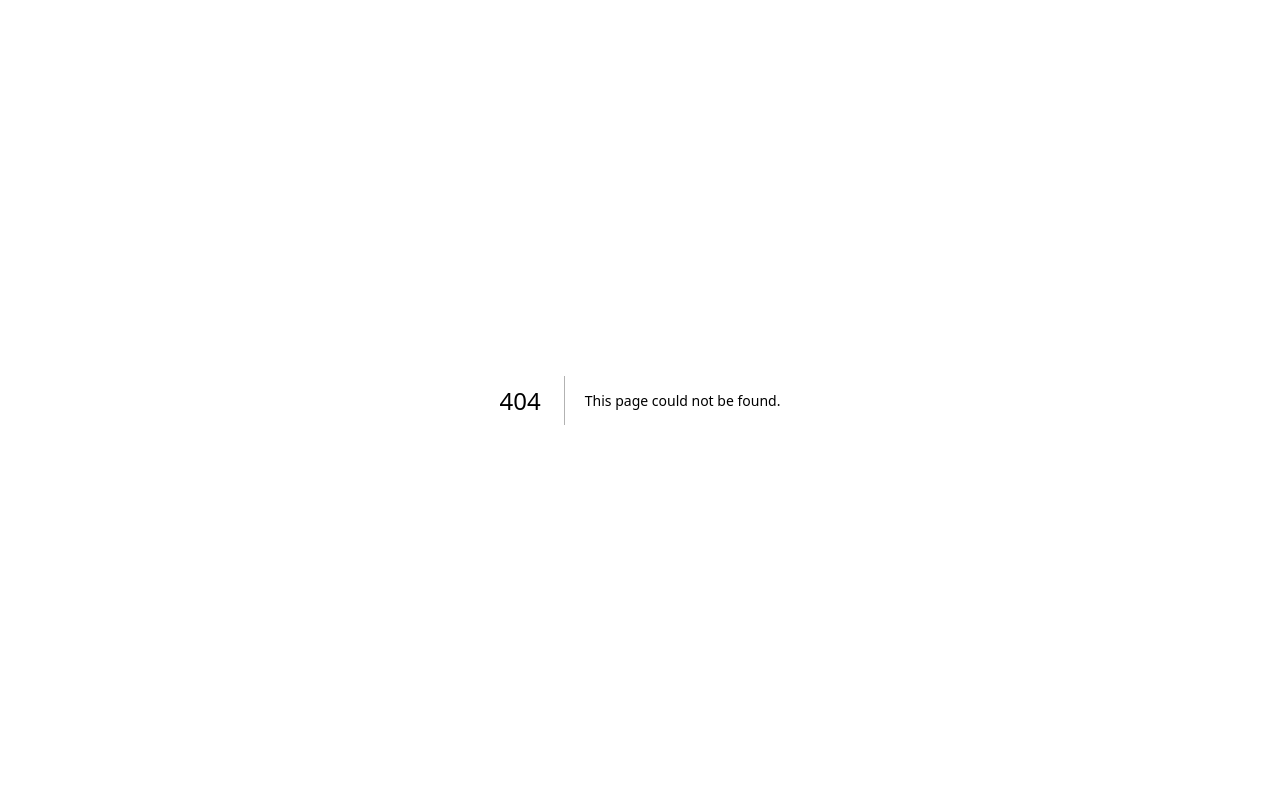
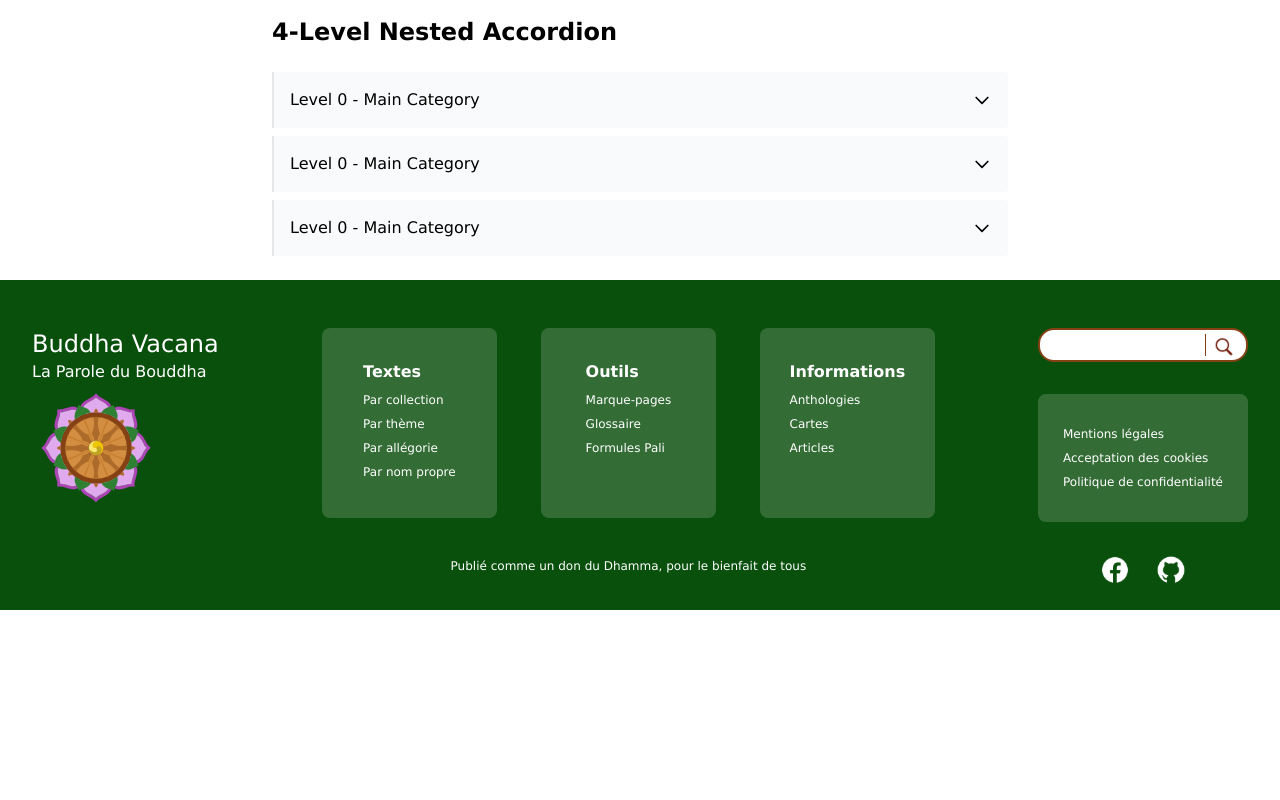
Before and after one commit to LaniakeanDev/buddha-vacana, a Next.js app: page /test in a window 1280 px wide. Before the commit this address had no page. Shown: the top 800 px of the page. Built offline with nearby package versions, Linux system fonts and the light colour scheme.

Commit message:
working accordion v1

```diff
--- /dev/null
+++ b/app/components/BVAccordion.tsx
@@ -0,0 +1,94 @@
+'use client';
+
+import { useState, useRef, useEffect, useCallback } from 'react';
+
+interface AccordionProps {
+  title: string;
+  children: React.ReactNode;
+  level?: number;
+}
+
+export default function Accordion({ title, children, level = 0 }: AccordionProps) {
+  const [isExpanded, setIsExpanded] = useState(false);
+  const contentRef = useRef<HTMLDivElement>(null);
+  const [maxHeight, setMaxHeight] = useState('0px');
+
+  const levelStyles = [
+    { padding: 'pl-4', border: 'border-gray-200', bg: 'bg-gray-50' },
+    { padding: 'pl-6', border: 'border-gray-300', bg: 'bg-gray-100' },
+    { padding: 'pl-8', border: 'border-gray-400', bg: 'bg-gray-200' },
+    { padding: 'pl-10', border: 'border-gray-500', bg: 'bg-gray-300' },
+    { padding: 'pl-12', border: 'border-gray-600', bg: 'bg-gray-400' },
+  ];
+
+  const currentLevel = Math.min(level, 4);
+  const { padding, border, bg } = levelStyles[currentLevel];
+
+  const toggleAccordion = useCallback(() => {
+    const newState = !isExpanded;
+    setIsExpanded(newState);
+  }, [isExpanded]);
+
+  useEffect(() => {
+    const content = contentRef.current;
+    if (!content) return;
+
+    if (isExpanded) {
+      content.style.display = 'block';
+      const scrollHeight = content.scrollHeight;
+      setMaxHeight(`${scrollHeight}px`);
+
+      const timer = setTimeout(() => {
+        setMaxHeight('none');
+      }, 300);
+
+      return () => clearTimeout(timer);
+    } else {
+      const scrollHeight = content.scrollHeight;
+      setMaxHeight(`${scrollHeight}px`);
+
+      // ⚡ Instead of immediate reflow, delay it slightly
+      const timer = setTimeout(() => {
+        setMaxHeight('0px');
+      }, 20); // <-- small timeout makes smooth collapse
+
+      return () => clearTimeout(timer);
+    }
+  }, [isExpanded]);
+
+  return (
+    <div className={`border-l-2 ${border} ${currentLevel > 0 ? 'ml-2' : ''}`}>
+      <div className={`${currentLevel > 0 ? 'mt-1' : 'mb-2'}`}>
+        <button
+          className={`w-full ${currentLevel === 0 ? 'p-4' : 'py-3 pr-3'} text-left font-medium ${
+            bg
+          } hover:bg-opacity-80 transition-all duration-200 rounded ${padding}`}
+          onClick={toggleAccordion}
+          aria-expanded={isExpanded}
+        >
+          <div className="flex justify-between items-center">
+            <span>{title}</span>
+            <svg
+              className={`w-5 h-5 transform transition-transform duration-200 ${isExpanded ? 'rotate-180' : ''}`}
+              fill="none"
+              viewBox="0 0 24 24"
+              stroke="currentColor"
+            >
+              <path strokeLinecap="round" strokeLinejoin="round" strokeWidth={2} d="M19 9l-7 7-7-7" />
+            </svg>
+          </div>
+        </button>
+        <div
+          ref={contentRef}
+          style={{
+            overflow: 'hidden',
+            transition: 'max-height 0.3s ease',
+            maxHeight: maxHeight,
+          }}
+        >
+          <div className={`${currentLevel === 0 ? 'p-4' : 'pb-2'} ${padding}`}>{children}</div>
+        </div>
+      </div>
+    </div>
+  );
+}
--- a/app/layout.tsx
+++ b/app/layout.tsx
@@ -5,7 +5,7 @@ import BVFooter from './components/BVFooter';
 
 export const metadata: Metadata = {
   title: 'Budhha Vacana - La Parole du Bouddha',
-  description: 'Traductions de souttas en français',
+  description: 'Traductions de souttas en Français',
 };
 
 export default function RootLayout({
--- /dev/null
+++ b/app/test/page.tsx
@@ -0,0 +1,155 @@
+'use client';
+
+import Accordion from '../components/BVAccordion';
+
+export default function BVTest() {
+  return (
+    <div className="max-w-3xl mx-auto p-4">
+      <h1 className="text-2xl font-bold mb-6">4-Level Nested Accordion</h1>
+
+      <Accordion title="Level 0 - Main Category" level={0}>
+        <p className="text-gray-600 mb-3">Main content area.</p>
+
+        <Accordion title="Level 1 - Subcategory" level={1}>
+          <p className="text-gray-600 mb-3">Level 1 content.</p>
+
+          <Accordion title="Level 2 - Detailed Section" level={2}>
+            <p className="text-gray-600 mb-3">Level 2 content.</p>
+
+            <Accordion title="Level 3 - Deep Nested Item" level={3}>
+              <p className="text-gray-600">This is the deepest level (3).</p>
+              <ul className="list-disc pl-5 mt-2">
+                <li>Nested item 1</li>
+                <li>Nested item 2</li>
+                <li>Nested item 3</li>
+              </ul>
+            </Accordion>
+          </Accordion>
+        </Accordion>
+      </Accordion>
+
+      <Accordion title="Level 0 - Main Category" level={0}>
+        <p className="text-gray-600 mb-3">Main content area.</p>
+
+        <Accordion title="Level 1 - Subcategory" level={1}>
+          <p className="text-gray-600 mb-3">Level 1 content.</p>
+
+          <Accordion title="Level 2 - Detailed Section" level={2}>
+            <p className="text-gray-600 mb-3">Level 2 content.</p>
+
+            <Accordion title="Level 3 - Deep Nested Item" level={3}>
+              <p className="text-gray-600">This is the deepest level (3).</p>
+              <ul className="list-disc pl-5 mt-2">
+                <li>Nested item 1</li>
+                <li>Nested item 2</li>
+                <li>Nested item 3</li>
+              </ul>
+            </Accordion>
+          </Accordion>
+        </Accordion>
+
+        <Accordion title="Level 1 - Subcategory" level={1}>
+          <p className="text-gray-600 mb-3">Level 1 content.</p>
+        </Accordion>
+
+        <Accordion title="Level 1 - Subcategory" level={1}>
+          <p className="text-gray-600 mb-3">Level 1 content.</p>
+
+          <Accordion title="Level 2 - Detailed Section" level={2}>
+            <p className="text-gray-600 mb-3">Level 2 content.</p>
+          </Accordion>
+
+          <Accordion title="Level 2 - Detailed Section" level={2}>
+            <p className="text-gray-600 mb-3">Level 2 content.</p>
+          </Accordion>
+        </Accordion>
+      </Accordion>
+
+      <Accordion title="Level 0 - Main Category" level={0}>
+        <p className="text-gray-600 mb-3">Main content area.</p>
+
+        <Accordion title="Level 1 - Subcategory" level={1}>
+          <p className="text-gray-600 mb-3">Level 1 content.</p>
+
+          <Accordion title="Level 2 - Detailed Section" level={2}>
+            <p className="text-gray-600 mb-3">Level 2 content.</p>
+
+            <Accordion title="Level 3 - Deep Nested Item" level={3}>
+              <p className="text-gray-600">This is the deepest level (3).</p>
+              <ul className="list-disc pl-5 mt-2">
+                <li>Nested item 1</li>
+                <li>Nested item 2</li>
+                <li>Nested item 3</li>
+              </ul>
+            </Accordion>
+          </Accordion>
+        </Accordion>
+      </Accordion>
+    </div>
+  );
+}
+
+// "use client"
+
+// import { useState } from 'react';
+// import Accordion from '../components/BVAccordion';
+
+// export default function BVTest() {
+//   const [openStates, setOpenStates] = useState({
+//     'level0': true,
+//     'level1': true,
+//     'level2': true,
+//     'level3': false
+//   });
+
+//   const handleToggle = (level: string) => (isOpen: boolean) => {
+//     setOpenStates(prev => ({ ...prev, [level]: isOpen }));
+//   };
+
+//   return (
+//     <div className="max-w-3xl mx-auto p-4">
+//       <h1 className="text-2xl font-bold mb-6">4-Level Nested Accordion</h1>
+
+//       <Accordion
+//         title="Level 0 - Main Category"
+//         level={0}
+//         isOpen={openStates.level0}
+//         onToggle={handleToggle('level0')}
+//       >
+//         <p className="text-gray-600 mb-3">Main content area.</p>
+
+//         <Accordion
+//           title="Level 1 - Subcategory"
+//           level={1}
+//           isOpen={openStates.level1}
+//           onToggle={handleToggle('level1')}
+//         >
+//           <p className="text-gray-600 mb-3">Level 1 content.</p>
+
+//           <Accordion
+//             title="Level 2 - Detailed Section"
+//             level={2}
+//             isOpen={openStates.level2}
+//             onToggle={handleToggle('level2')}
+//           >
+//             <p className="text-gray-600 mb-3">Level 2 content.</p>
+
+//             <Accordion
+//               title="Level 3 - Deep Nested Item"
+//               level={3}
+//               isOpen={openStates.level3}
+//               onToggle={handleToggle('level3')}
+//             >
+//               <p className="text-gray-600">This is the deepest level (3).</p>
+//               <ul className="list-disc pl-5 mt-2">
+//                 <li>Nested item 1</li>
+//                 <li>Nested item 2</li>
+//                 <li>Nested item 3</li>
+//               </ul>
+//             </Accordion>
+//           </Accordion>
+//         </Accordion>
+//       </Accordion>
+//     </div>
+//   );
+// }
```
